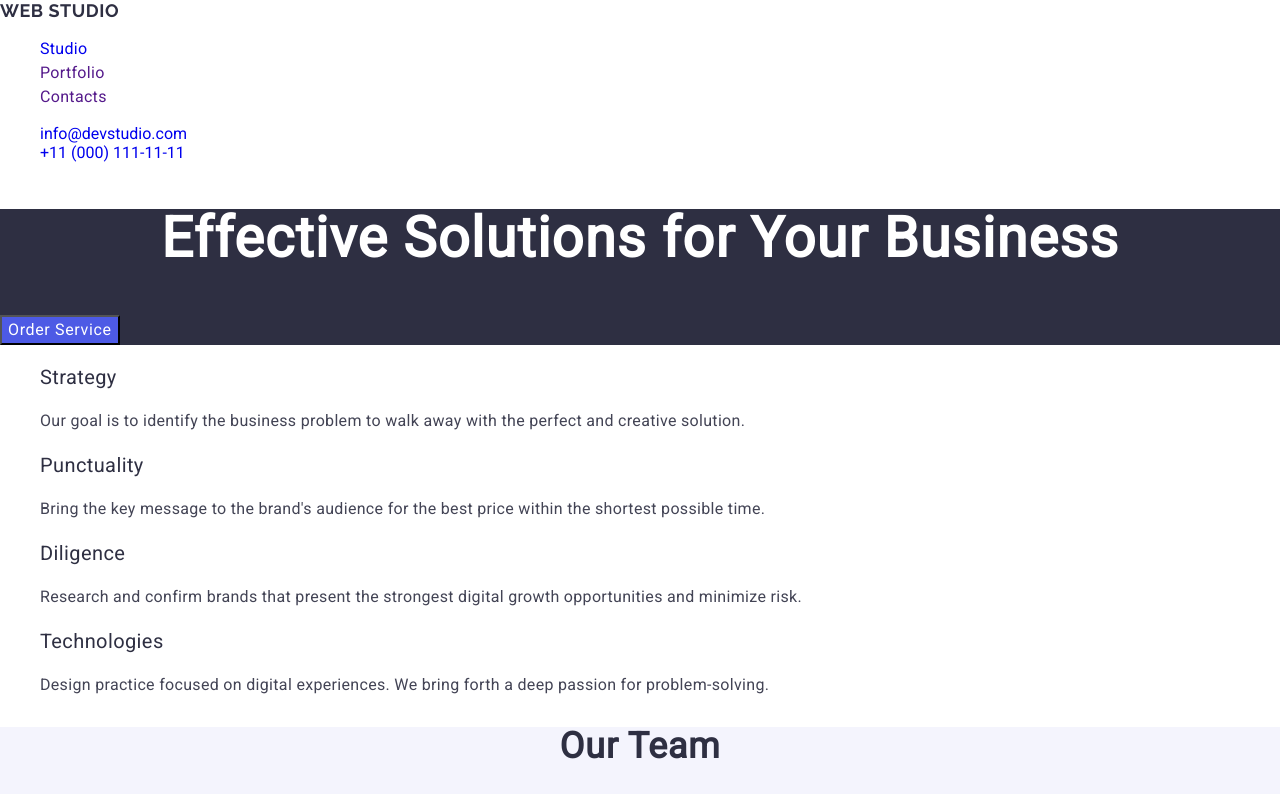
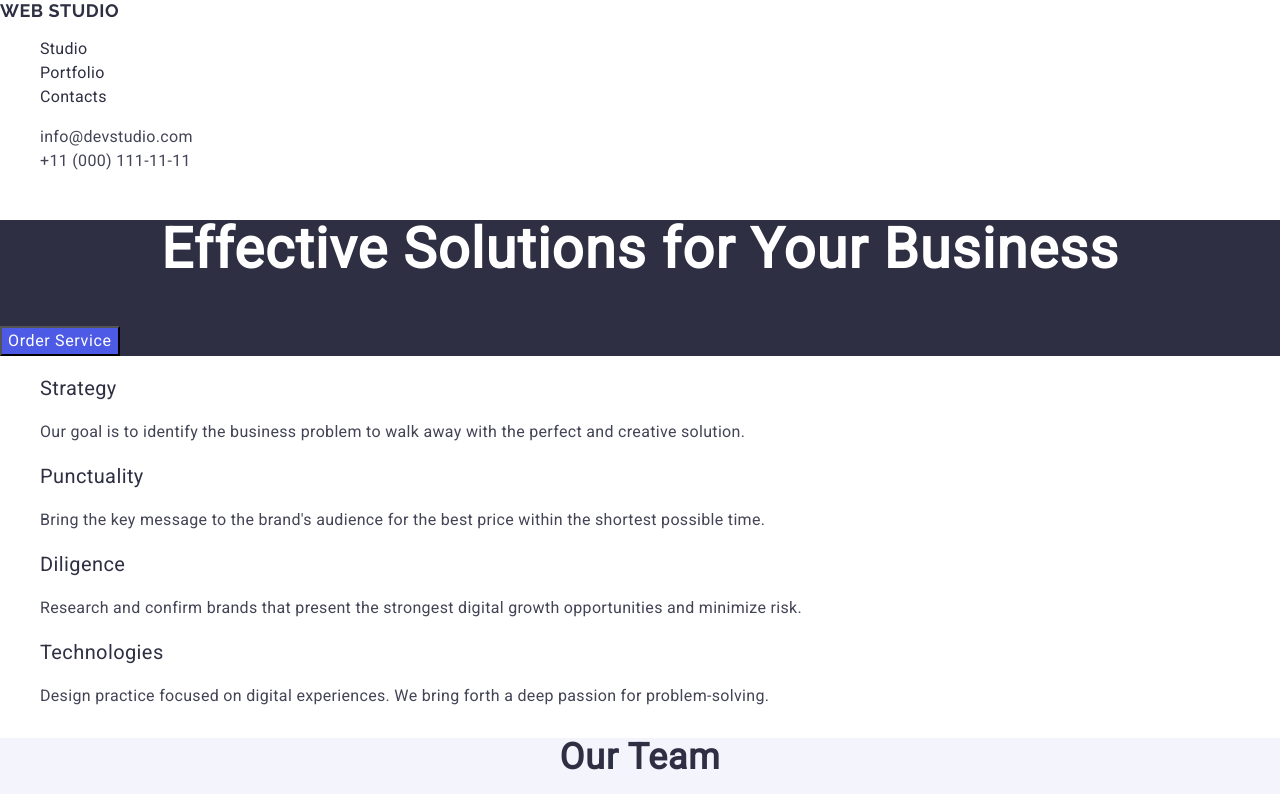
Before and after one commit to Vitalii-Lukianchuk/goit-markup-hw-02, a plain HTML site: page index.html in a window 1280 px wide. Shown: the top 794 px of the page. Drawn offline with nearby package versions, Linux system fonts and the light colour scheme.

Commit message:
corection addres

```diff
--- a/css/styles.css
+++ b/css/styles.css
@@ -38,7 +38,7 @@ ul {
     color: #2E2F42;
 }
 
-.nav-menu-item {
+.nav-menu-link {
     color: #2e2f42;
     font-family: "Roboto", sans-serif;
     font-size: 16px;
@@ -47,8 +47,8 @@ ul {
     letter-spacing: 0.02em
 }
 
-.nav-menu-item:hover,
-.nav-menu-item:focus {
+.nav-menu-link:hover,
+.nav-menu-link:focus {
     color: #404bbf;
 }
 
@@ -56,15 +56,19 @@ ul {
     font-style: normal;
 }
 
-.contacts-item:hover,
-.contacts-item:focus {
-    color: #404bbf;
+.contacts-item {
+    color: #434455;
     font-family: "Roboto", sans-serif;
     font-size: 16px;
     font-weight: 400;
     line-height: 1.5;
     letter-spacing: 0.02em;
     font-style: normal;
+}
+
+.contacts-item:hover,
+.contacts-item:focus {
+    color: #404bbf;
 }
 
 /*---------------SECTION---1------------*/
--- a/index.html
+++ b/index.html
@@ -22,12 +22,12 @@
             <a class="nav-logo" href="./index.html">Web
                 <span class="nav-color-web">Studio</span></a>
             <ul class="nav-list">
-                <li class="nav-menu-item"><a href="./index.html" class="nav-menu-link">Studio</a>
+                <li class="nav-menu-item"><a class="nav-menu-link" href="./index.html">Studio</a>
                 </li>
-                <li class="nav-menu-item"><a href="" class="nav-menu-link">Portfolio
+                <li class="nav-menu-item"><a class="nav-menu-link" href="">Portfolio
                     </a>
                 </li>
-                <li class="nav-menu-item"><a href="" class="nav-menu-link">Contacts
+                <li class="nav-menu-item"><a class="nav-menu-link" href="">Contacts
                     </a>
                 </li>
             </ul>
@@ -35,11 +35,11 @@
 
         <address class="contacts">
             <ul class="contacts-list">
-                <li class="contacts-item">
-                    <a href="mailto:info@devstudio.com">info@devstudio.com</a>
+                <li>
+                    <a class="contacts-item" href="mailto:info@devstudio.com">info@devstudio.com</a>
                 </li>
-                <li class="contacts-item">
-                    <a href="tel:+110001111111">+11 (000) 111-11-11</a>
+                <li>
+                    <a class="contacts-item" href="tel:+110001111111">+11 (000) 111-11-11</a>
                 </li>
             </ul>
         </address>
```
